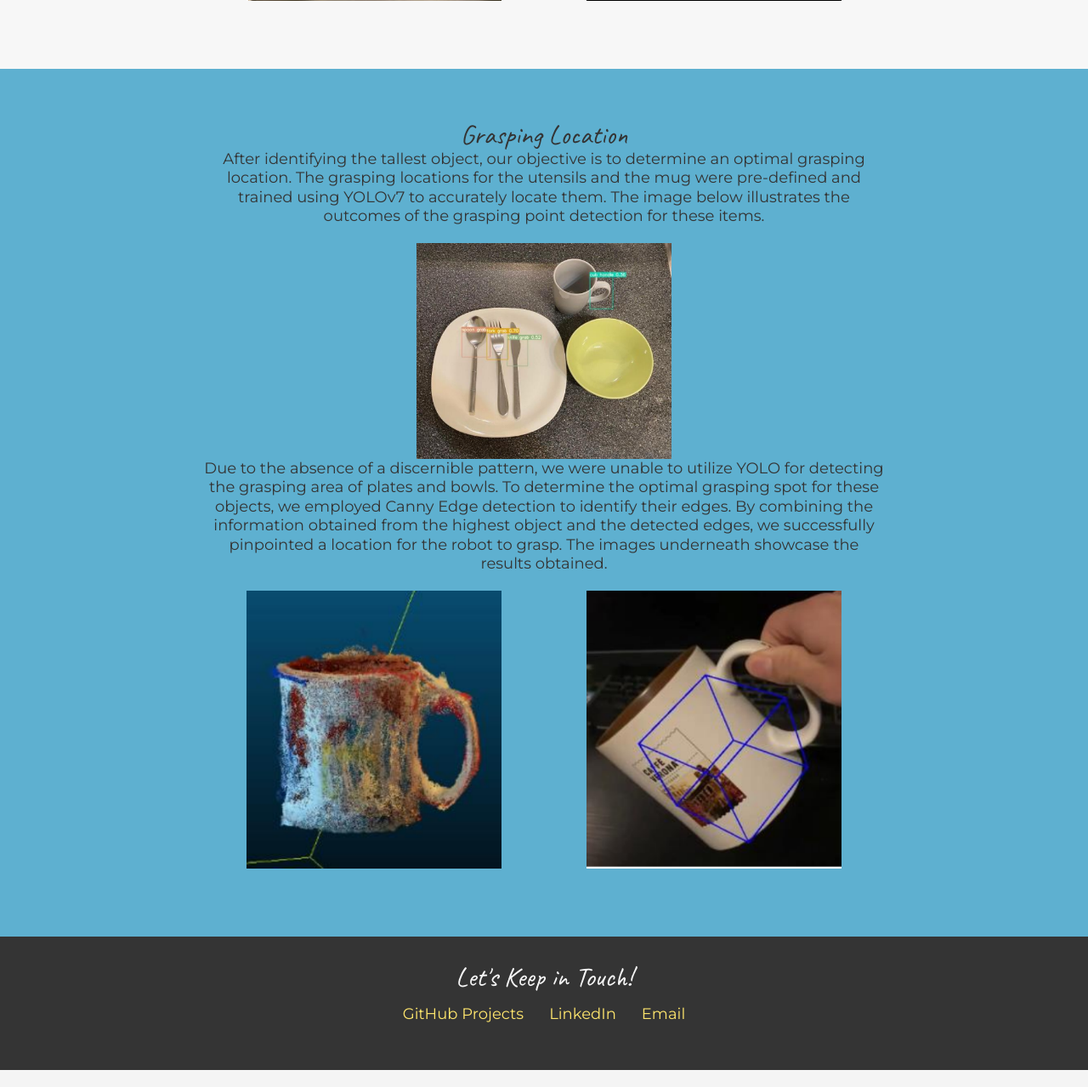
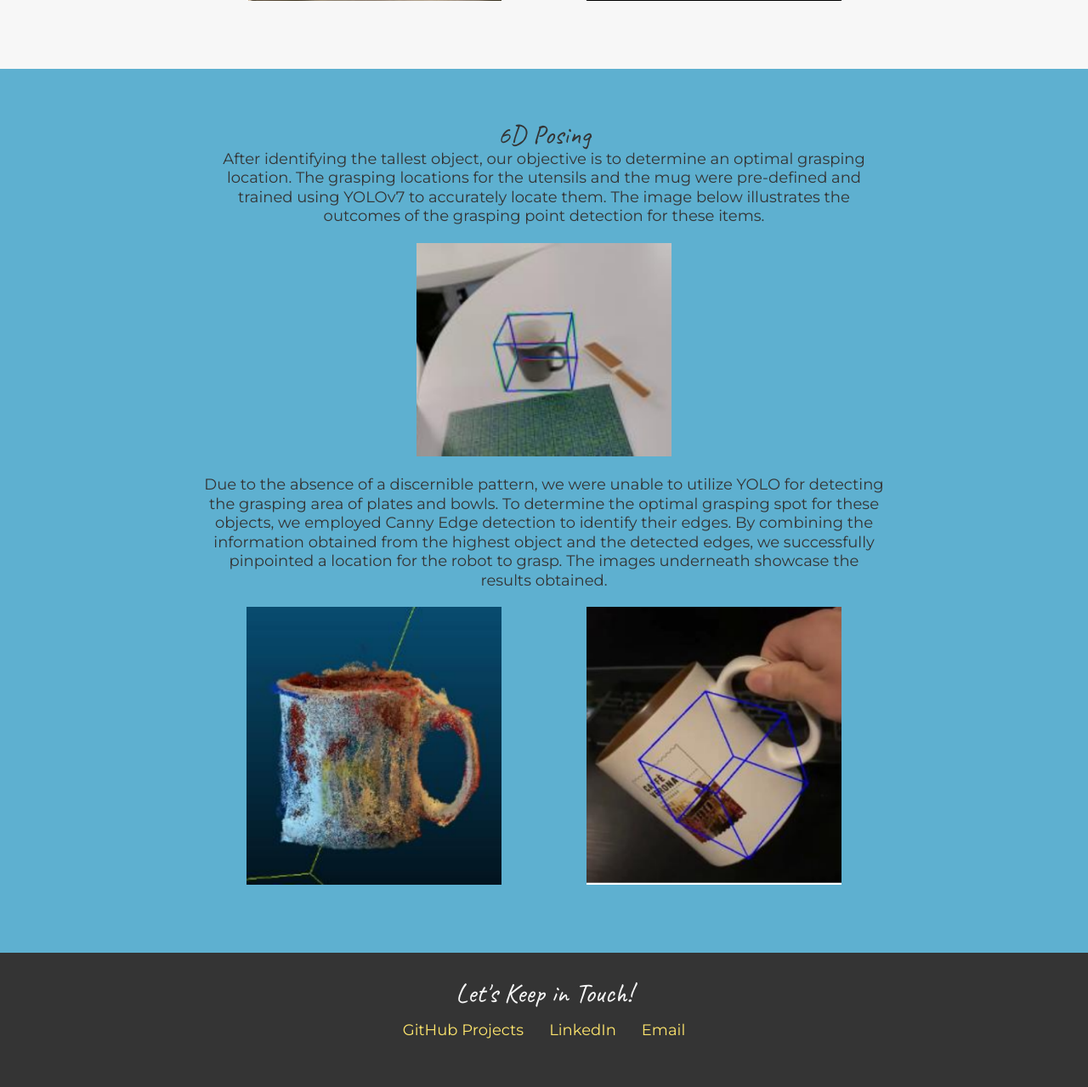
Before and after one commit to alexis-bruneau/Alexis-Website, a Python web app: template templates/Robot_Arm.html in a window 1280 px wide. Shown: the part 3341-4620 px from the top of the page at 85% size. Run offline with Jinja, Linux system fonts and the light colour scheme; the template is opened without the code that fills it, so the values that code supplies are empty; some libraries are stand-ins or nearby versions.

Commit message:
Modified Image

```diff
--- a/templates/Robot_Arm.html
+++ b/templates/Robot_Arm.html
@@ -143,7 +143,7 @@
 
       <section class="Robot_Arm_Grasping_Dark_Blue">
         <div class="content-wrap text-center">
-          <h2>Grasping Location</h2>
+          <h2>6D Posing</h2>
           <p>
             After identifying the tallest object, our objective is to determine an optimal grasping location.
             The grasping locations for the utensils and the mug were pre-defined and trained using YOLOv7 to accurately locate them.
@@ -151,10 +151,10 @@
           </p>
 
           <div class="image-container-single text-center">
-            <img src="/static/images/Robotic-Grasping.png" alt="Results">
+            <img src="/static/images/Robotic-6D-Predifined.png" alt="Results">
           </div>
 
-
+          <br>
           <p>
             Due to the absence of a discernible pattern, we were unable to utilize YOLO for detecting the grasping area of plates and bowls.
             To determine the optimal grasping spot for these objects, we employed Canny Edge detection to identify their edges.
```
